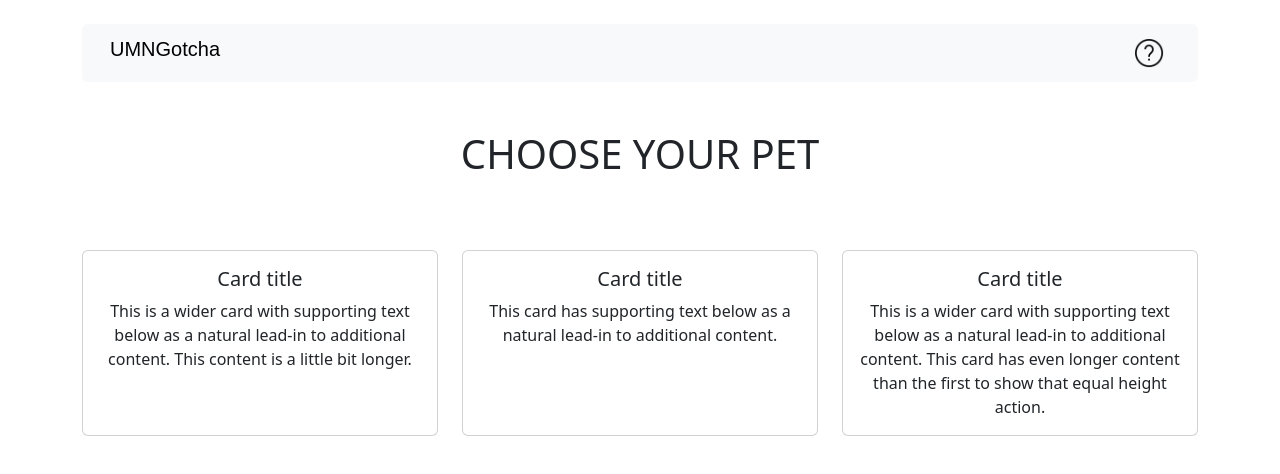
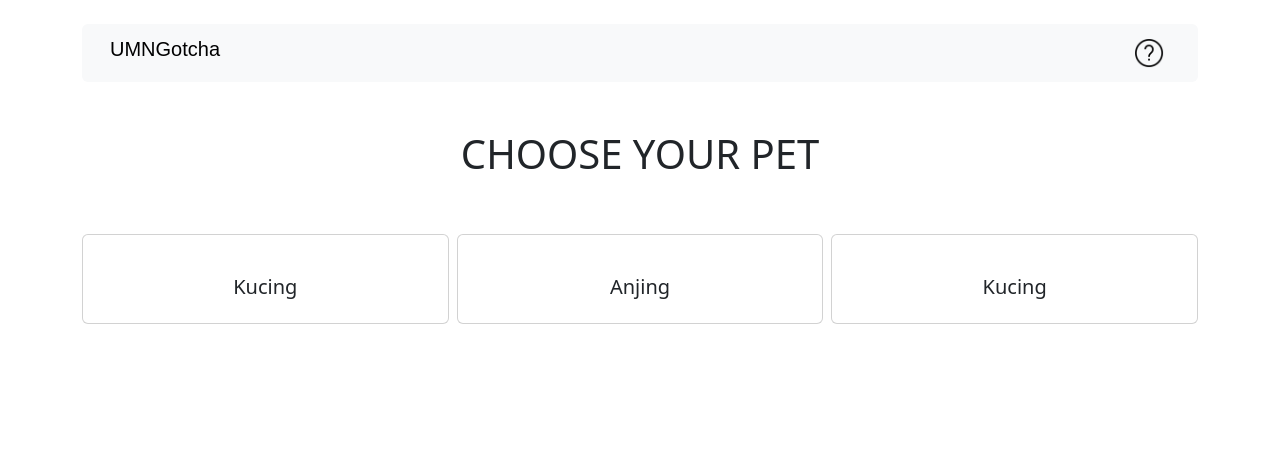
Before and after one commit to alvichairofta/UMNGotcha-Project, a plain HTML site: page menu.html in a window 1280 px wide. Drawn offline with nearby package versions, Linux system fonts and the light colour scheme; a web font is replaced by a local one.

Commit message:
edit lagi

```diff
--- a/menu.html
+++ b/menu.html
@@ -26,30 +26,34 @@
       </nav>
       <div id="selection" class="text-center mt-5">
         <h1>CHOOSE YOUR PET</h1>
-        <div class="row row-cols-1 row-cols-md-3 g-4 mt-5">
+        <div class="row row-cols-1 row-cols-md-3 g-2 mt-5">
           <div class="col">
-            <div class="card h-100">
+            <div class="card">
+              <div class="card-image">
+                <img src="" />
+              </div>
               <div class="card-body">
-                <h5 class="card-title">Card title</h5>
-                <p class="card-text">This is a wider card with supporting text below as a natural lead-in to additional content. This content is a little bit longer.</p>
+                <h5>Kucing</h5>
               </div>
             </div>
           </div>
           <div class="col">
-            <div class="card h-100">
+            <div class="card">
+              <div class="card-image">
+                <img src="" />
+              </div>
               <div class="card-body">
-                <h5 class="card-title">Card title</h5>
-                <p class="card-text">This card has supporting text below as a natural lead-in to additional content.</p>
+                <h5>Anjing</h5>
               </div>
             </div>
           </div>
           <div class="col">
-            <div class="card h-100">
+            <div class="card">
+              <div class="card-image">
+                <img src="" />
+              </div>
               <div class="card-body">
-                <h5 class="card-title">Card title</h5>
-                <p class="card-text">
-                  This is a wider card with supporting text below as a natural lead-in to additional content. This card has even longer content than the first to show that equal height action.
-                </p>
+                <h5>Kucing</h5>
               </div>
             </div>
           </div>
```
Also changed, not shown: Sources/Cow.jpg (added), Sources/Dog.jpg (added), Sources/Dog.png (deleted).
